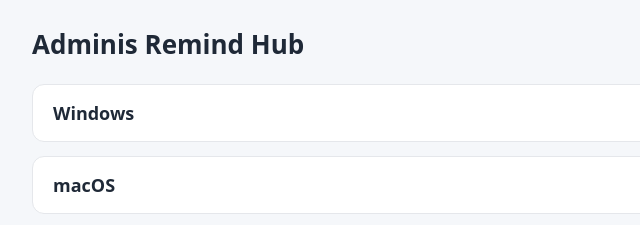
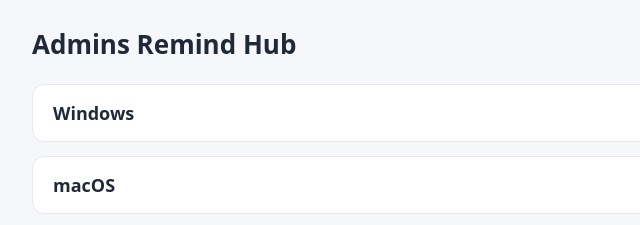
Before and after one commit to escalt/hd, a plain HTML site: page index.html in a window 1280 px wide. Shown: the top 225 px of the page, 108-748 px from the left. Drawn offline with Linux system fonts and the light colour scheme.

Commit message:
Update index.html

```diff
--- a/index.html
+++ b/index.html
@@ -3,7 +3,7 @@
 <head>
 <meta charset="UTF-8">
 <meta name="viewport" content="width=device-width, initial-scale=1.0">
-<title>Adminis Reminder</title>
+<title>Admins Reminder</title>
 
 <style>
 :root {
@@ -54,7 +54,7 @@
 <body>
 <div class="container">
 <header>
-<h1>Adminis Remind Hub</h1>
+<h1>Admins Remind Hub</h1>
 <div class="controls">
 <input type="search" id="search" placeholder="Поиск команды…">
 <button class="secondary" id="themeToggle">🌗</button>
```
